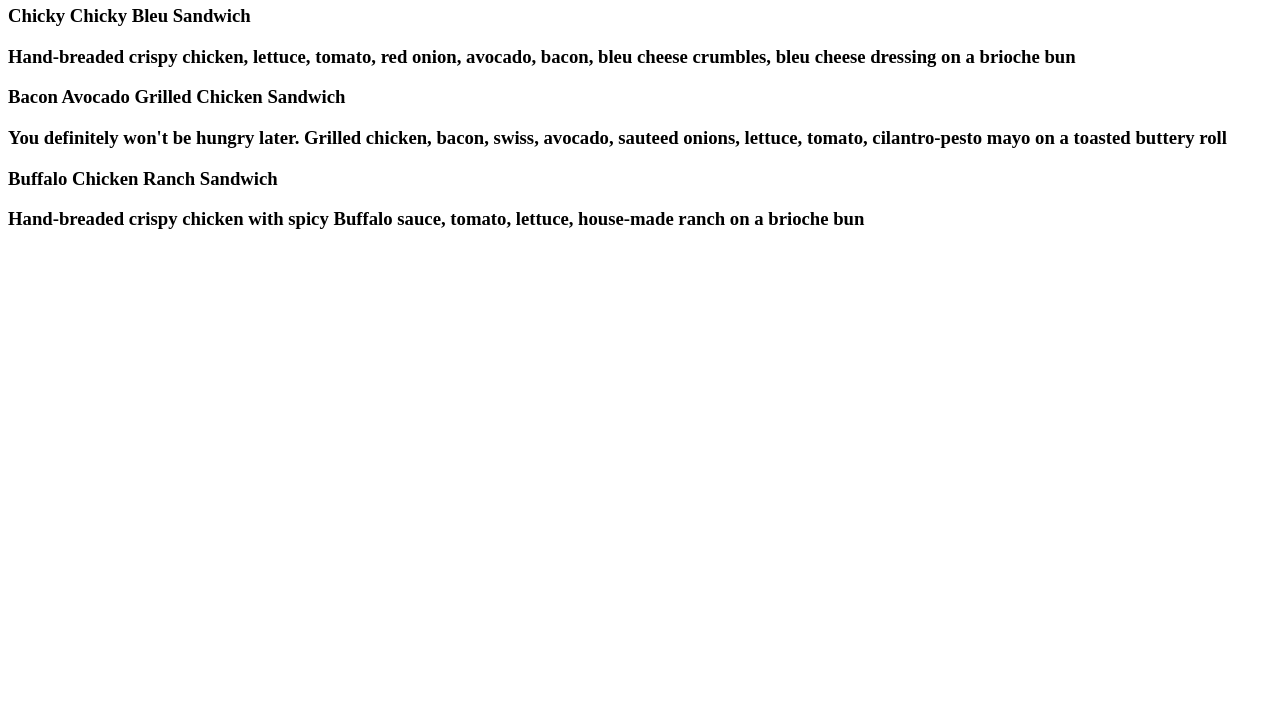
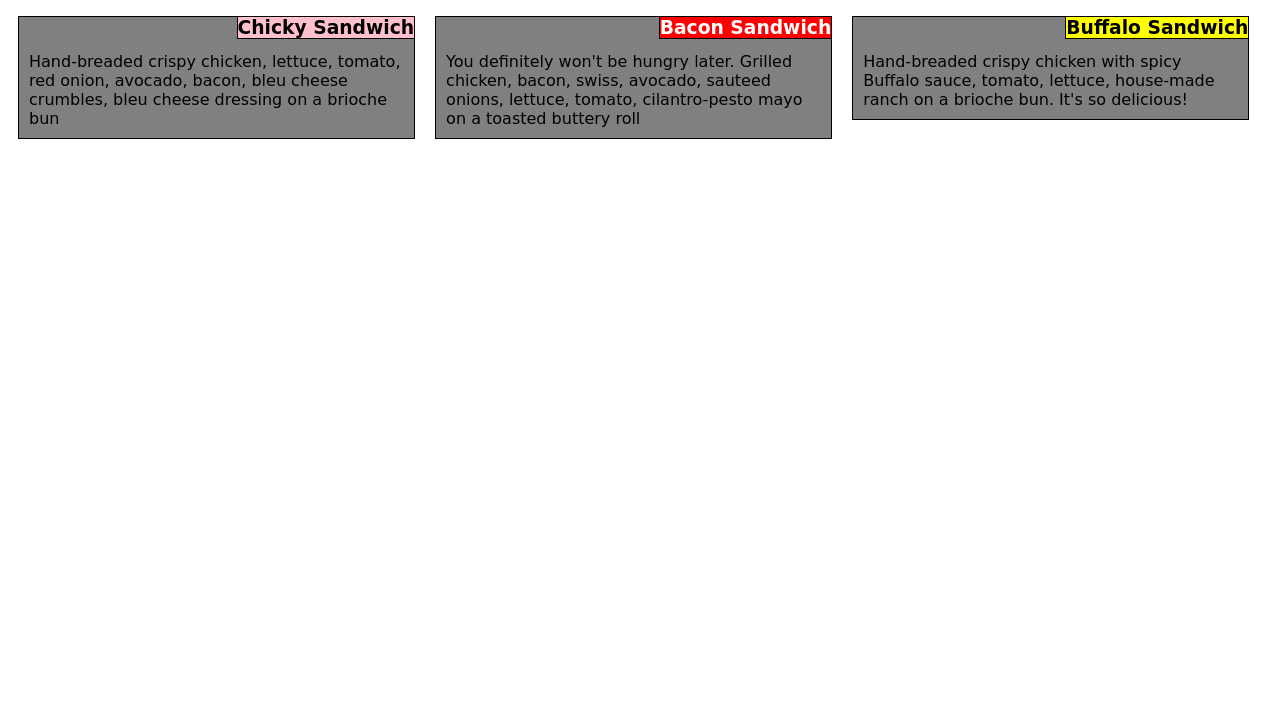
Before and after one commit to albuzi/coursera_html_css_js_m2, a plain HTML site: page index.html in a window 1280 px wide. Shown: the part 75-800 px from the top of the page. Drawn offline with Linux system fonts and the light colour scheme; files that its build step writes are made by us from their sources.

Commit message:
Site preparing

```diff
--- a/css/style.css
+++ b/css/style.css
@@ -1,3 +1,68 @@
 h1 {
-text-align: center
+text-align: center;
 }
+
+* {
+	font-family: cursive;
+	box-sizing: border-box;
+}
+
+h3{
+	position: absolute;
+	right: 10px;
+	top: 10px;
+	border: solid;
+	border-width: 1px;
+	border-color:black;
+	margin: 0px;
+}
+
+p{
+	float:left;
+	background-color: gray;
+	padding: 10px;
+	padding-top: 35px;
+	margin: 10px;
+	border: solid;
+	border-width: 1px;
+	border-color:black;
+}
+
+div > div {
+	position: relative;
+	float: left;
+}
+
+h3.pink {
+	background-color: pink;
+}
+
+h3.red {
+	background-color: red;
+	color: white;
+}
+
+h3.yellow {
+	background-color: yellow;
+}
+
+@media (min-width: 992px) {
+	.col-lg-4{
+		width: 33%;
+	}
+}
+
+@media (min-width: 768px) and (max-width: 991px) {
+	.col-md-6{
+		width: 50%;
+	}
+	.col-md-12{
+		width: 100%;
+	}
+}
+
+@media (max-width: 767px) {
+	.col-sm-12{
+		width: 100%;
+	}
+}
--- a/index.html
+++ b/index.html
@@ -2,19 +2,23 @@
 <html lang="en">
 	<head>
 	<meta charset="utf-8">
+	<meta name="viewport" content="width=device-width, initial-scale=1">
 	<title>Module 2 CSS practise assignment</title>
-	<link rel = "stylesheet" type = "text/css" href = "style.css" />
+	<link rel = "stylesheet" type = "text/css" href = "css/style.css" />
 	</head>
 	<body>
 	<h1>Our Menu</h1>
-	<div>
-	<h3>Chicky Chicky Bleu Sandwich<h3>
-	Hand-breaded crispy chicken, lettuce, tomato, red onion, avocado, bacon, bleu cheese crumbles, bleu cheese dressing on a brioche bun</div>
-	<div>
-	<h3>Bacon Avocado Grilled Chicken Sandwich<h3>
-	You definitely won't be hungry later. Grilled chicken, bacon, swiss, avocado, sauteed onions, lettuce, tomato, cilantro-pesto mayo on a toasted buttery roll</div>
-	<div>
-	<h3>Buffalo Chicken Ranch Sandwich<h3>
-	Hand-breaded crispy chicken with spicy Buffalo sauce, tomato, lettuce, house-made ranch on a brioche bun</div>
+	<div class="row">
+	<div  class="col-lg-4 col-md-6 col-sm-12">
+	<h3 class="pink">Chicky Sandwich</h3>
+	<p>Hand-breaded crispy chicken, lettuce, tomato, red onion, avocado, bacon, bleu cheese crumbles, bleu cheese dressing on a brioche bun</p>
+	</div>
+	<div class="col-lg-4 col-md-6 col-sm-12">
+	<h3 class="red">Bacon Sandwich</h3>
+	<p>You definitely won't be hungry later. Grilled chicken, bacon, swiss, avocado, sauteed onions, lettuce, tomato, cilantro-pesto mayo on a toasted buttery roll</p></div>
+	<div  class="col-lg-4 col-md-12 col-sm-12">
+	<h3 class="yellow">Buffalo Sandwich</h3>
+	<p>Hand-breaded crispy chicken with spicy Buffalo sauce, tomato, lettuce, house-made ranch on a brioche bun. It's so delicious!</p></div>
+	</div>
 	</body>
 </html>
```
